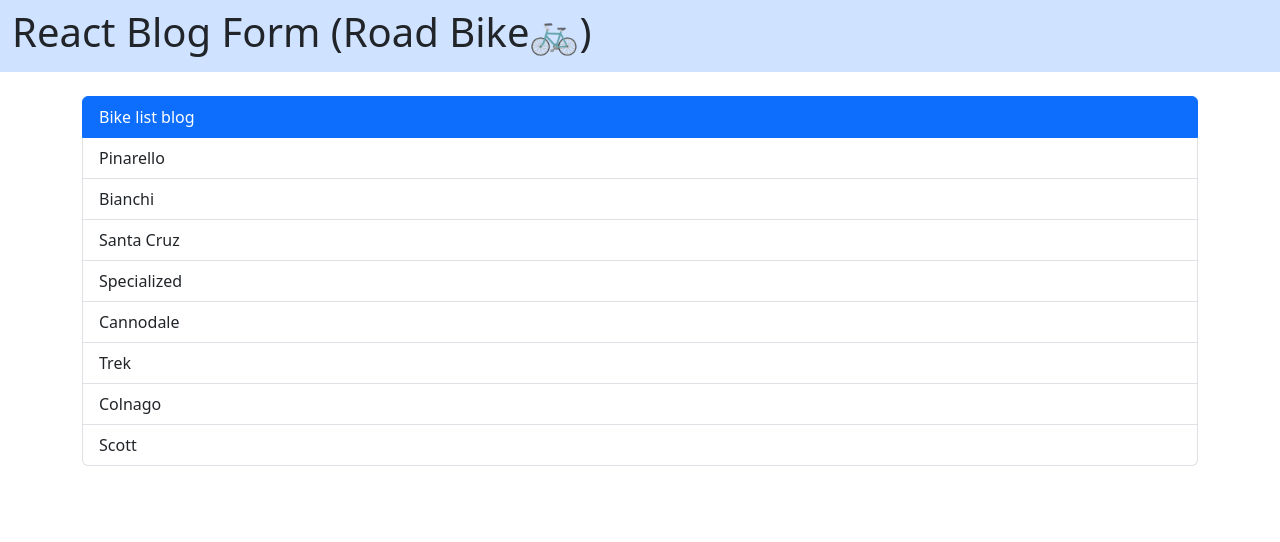
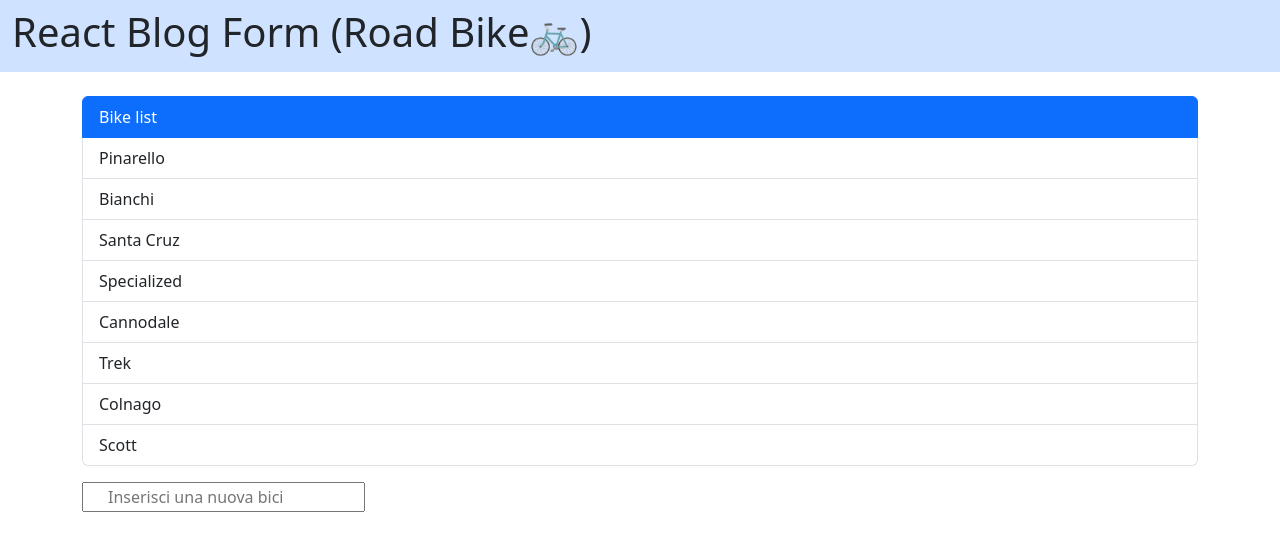
Before and after one commit to GaetanoNicotra/react-form, a React (Vite) app: page / in a window 1280 px wide. Shown: the top 542 px of the page. Built offline with nearby package versions, Linux system fonts and the light colour scheme.

Commit message:
[UPD] inserimento campo input

```diff
--- a/src/App.jsx
+++ b/src/App.jsx
@@ -56,17 +56,18 @@
 
       <main>
         <div className="container">
+          {/* elenco degli elementi della lista */}
           <ul className="list-group">
-            <li class="list-group-item active" aria-current="true"> Bike list blog</li>
+            <li class="list-group-item active" aria-current="true"> Bike list</li>
             {roadBike.map(bike => (
               <li className='list-group-item' key={bike.id} >{bike.name} </li>
             ))}
-
-            {/*<li className='list-group-item'>prova</li>
-            <li className='list-group-item'>prova</li>
-            <li className='list-group-item'>prova</li>
-            <li className='list-group-item'>prova</li>*/}
           </ul>
+          <form>
+            <div className="input-group mt-3">
+              <input type="text" className='form-controll px-4' placeholder='Inserisci una nuova bici' />
+            </div>
+          </form>
         </div>
       </main>
     </>
```
